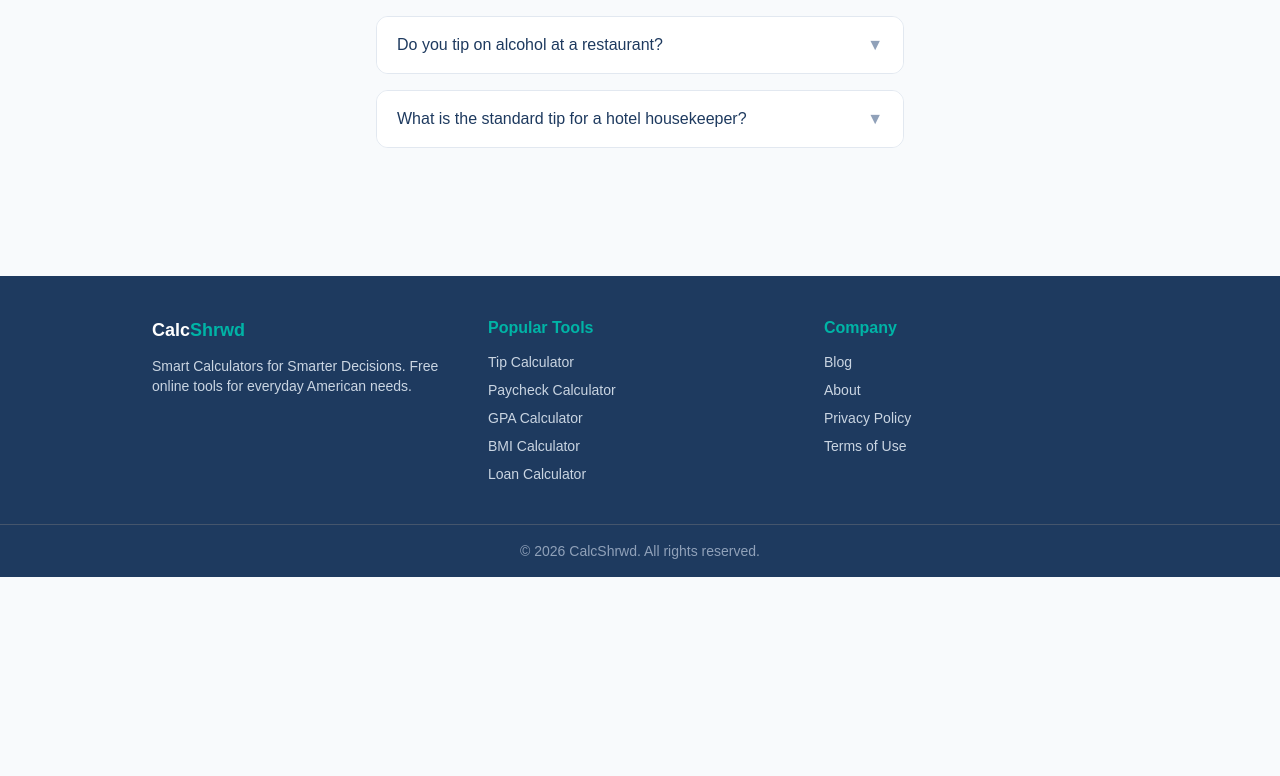
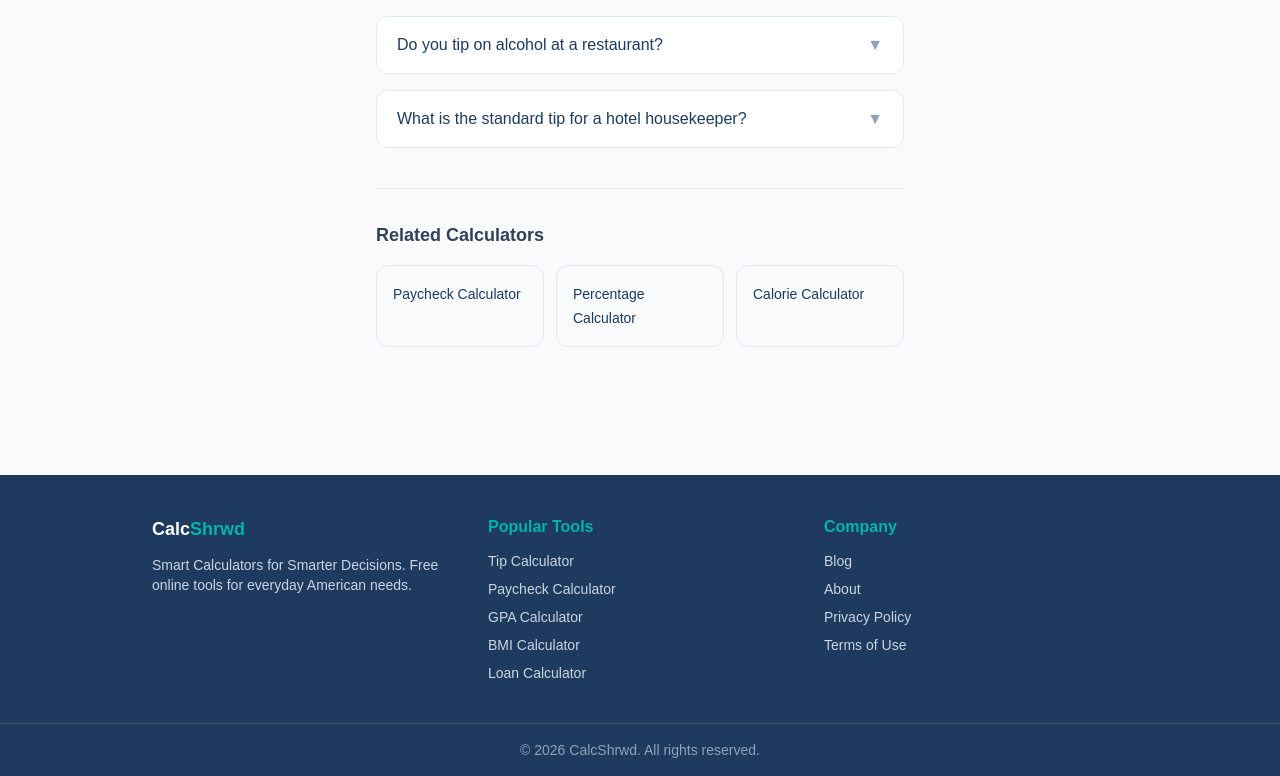
Before and after one commit to monkamonme-collab/calcshrwd, a Next.js app: page /tools/tip-calculator in a window 1280 px wide. Shown: the part 1413-2189 px from the top of the page. Before the commit the page ends 1990 px from the top, so only its background shows below. Built offline with nearby package versions, Linux system fonts and the light colour scheme.

Commit message:
feat: add Related Calculators to tip-calculator

```diff
--- a/app/tools/tip-calculator/page.tsx
+++ b/app/tools/tip-calculator/page.tsx
@@ -179,6 +179,20 @@ __html: JSON.stringify({"@context": "https://schema.org", "@type": "BreadcrumbLi
             </details>
           ))}
         </div>
+      <div className="mt-10 pt-8 border-t border-slate-200">
+        <h2 className="text-lg font-semibold text-slate-700 mb-4">Related Calculators</h2>
+        <div className="grid grid-cols-1 sm:grid-cols-3 gap-3">
+        <Link href="/tools/paycheck-calculator" className="block p-4 rounded-xl border border-slate-200 hover:border-[#00B4A6] hover:shadow-md transition-all">
+          <span className="text-sm font-medium text-[#1E3A5F]">Paycheck Calculator</span>
+        </Link>
+        <Link href="/tools/percentage-calculator" className="block p-4 rounded-xl border border-slate-200 hover:border-[#00B4A6] hover:shadow-md transition-all">
+          <span className="text-sm font-medium text-[#1E3A5F]">Percentage Calculator</span>
+        </Link>
+        <Link href="/tools/calorie-calculator" className="block p-4 rounded-xl border border-slate-200 hover:border-[#00B4A6] hover:shadow-md transition-all">
+          <span className="text-sm font-medium text-[#1E3A5F]">Calorie Calculator</span>
+        </Link>
+        </div>
+      </div>
       </div>
     </>
   );
```
